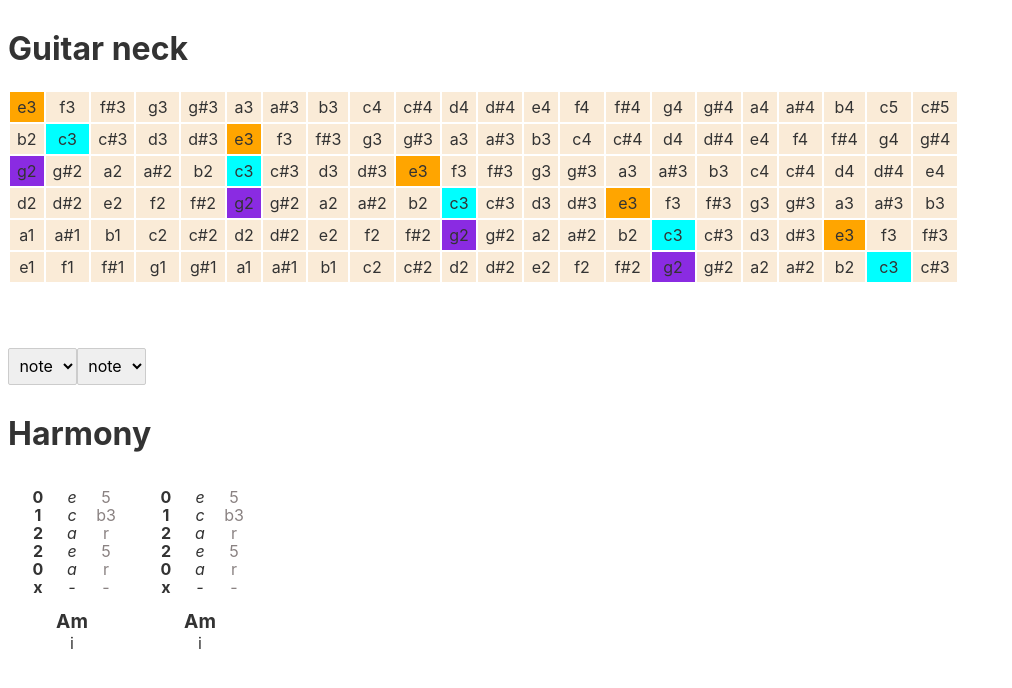
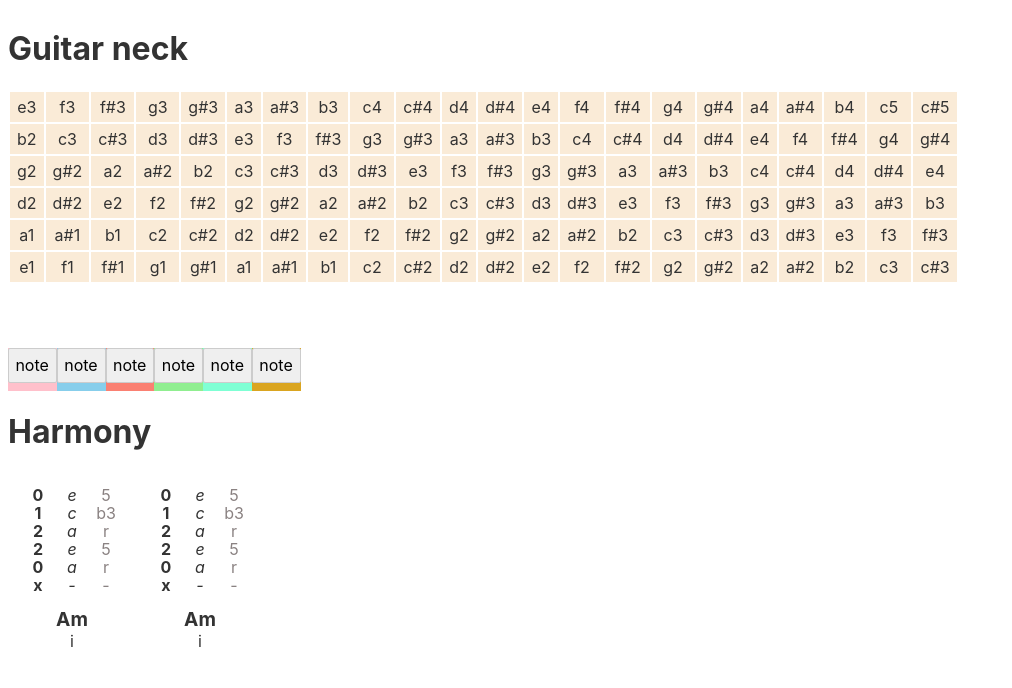
Before and after one commit to HEYROCKME/guitarSudoku, a Svelte app: page / in a window 1280 px wide. Shown: the top 688 px of the page, without its empty margins (0-1012 px from the left). Built offline with nearby package versions, Linux system fonts and the light colour scheme.

Commit message:
NoteSelector components work

```diff
--- a/src/App.svelte
+++ b/src/App.svelte
@@ -10,8 +10,14 @@ import NoteSelector from './noteSelector.svelte';
 
 <GuitarNeck/>
 <div class="selectors">
-	<NoteSelector kind="salmon"/> <NoteSelector kind="green"/>
+	<NoteSelector kind="pink"/>
+	<NoteSelector kind="skyblue"/>
+	<NoteSelector kind="salmon"/>
+	<NoteSelector kind="lightgreen"/>
+	<NoteSelector kind="aquamarine"/>
+	<NoteSelector kind="goldenrod"/>
 </div>
+
 
 <h1>Harmony</h1>
 <div class="chordsheet">
--- a/src/GuitarNeck.svelte
+++ b/src/GuitarNeck.svelte
@@ -38,7 +38,7 @@ export const guitarNeck = makeGuitarNeck(tuning.regular, frets, accidentals)
  .string-names {
    background-color: rgb(148, 141, 141);
  }
- .c3 {
+ /* .c3 {
    background-color: aqua;
  }
 
@@ -46,9 +46,10 @@ export const guitarNeck = makeGuitarNeck(tuning.regular, frets, accidentals)
    background-color: orange;
  }
 
- .g2 {background-color: blueviolet;}
+ .g2 {background-color: blueviolet;} */
 
  .pink {background-color: pink;}
+.salmon {background-color: salmon;}
  .skyblue {background-color: skyblue;}
  .lightgreen {background-color: lightgreen;}
  .sandybrown {background-color: sandybrown;}
--- a/src/NoteSelector.svelte
+++ b/src/NoteSelector.svelte
@@ -2,12 +2,14 @@
 import {chromaticFullRangeFlats, chromaticFullRangeSharps } from './Constants.svelte'
 import { guitarNeck } from './GuitarNeck.svelte'
 import {onMount} from 'svelte'
-import { flats, color } from './stores'
+import { flats } from './stores'
 
 export let kind = "blue"
+let noteSelector
 
 let accidentals : boolean
 let select = ""
+let cssColor : string
 
 flats.subscribe(value => {
 	accidentals = value
@@ -15,28 +17,19 @@ flats.subscribe(value => {
 
 
 
-color.subscribe(value =>
-kind = value
-)
+cssColor = kind
 
 
-color.set(kind)
-const cssColor = kind
-
-console.log(kind);
-
-
-
+console.log(cssColor);
 
 let chromatic = accidentals ? chromaticFullRangeFlats : chromaticFullRangeSharps
 const noteRange =  [guitarNeck[5][0].noteName, guitarNeck[0][21].noteName]
 const notesOnNeck = chromatic.slice(chromatic.indexOf(noteRange[0]), chromatic.indexOf(noteRange[1]))
-
-
-
-
+document.querySelectorAll(".note-selector").forEach((select)=> {select.classList.add(cssColor)})
 
 function handleChange() {
+	console.log(cssColor);
+
 	document.querySelectorAll("."+cssColor).forEach(el => el.classList.remove(cssColor))
 
 	let selector = "." + select
@@ -48,12 +41,10 @@ function handleChange() {
 	})
 		selectedNote.forEach(item => item.classList.add(cssColor))
 }
-
-
 </script>
 
 
-<div class="note-selector" {kind}>
+<div bind:this="{noteSelector}" class="note-selector {kind}" {kind}>
     <select bind:value={select} on:change={handleChange} name="notes" id="note1">
 		<option value="" selected hidden>note</option>
         {#each notesOnNeck as notes, i}
@@ -64,11 +55,20 @@ function handleChange() {
 
 
 <style>
-
+select {
+appearance: none;
+}
 .note-selector {
   margin-top: 4em;
 }
 
+.pink  {background-color:  pink;}
+.salmon {background-color: salmon;}
+ .skyblue {background-color: skyblue;}
+ .lightgreen {background-color: lightgreen;}
+ .sandybrown {background-color: sandybrown;}
+ .aquamarine {background-color: aquamarine;}
+ .goldenrod {background-color: goldenrod;}
 
 
 
--- a/src/stores.js
+++ b/src/stores.js
@@ -1,4 +1,4 @@
 import { writable } from "svelte/store";
 
 export const flats = writable(false);
-export const color = writable("cyan");
+// export const color = writable("cyan");
```
